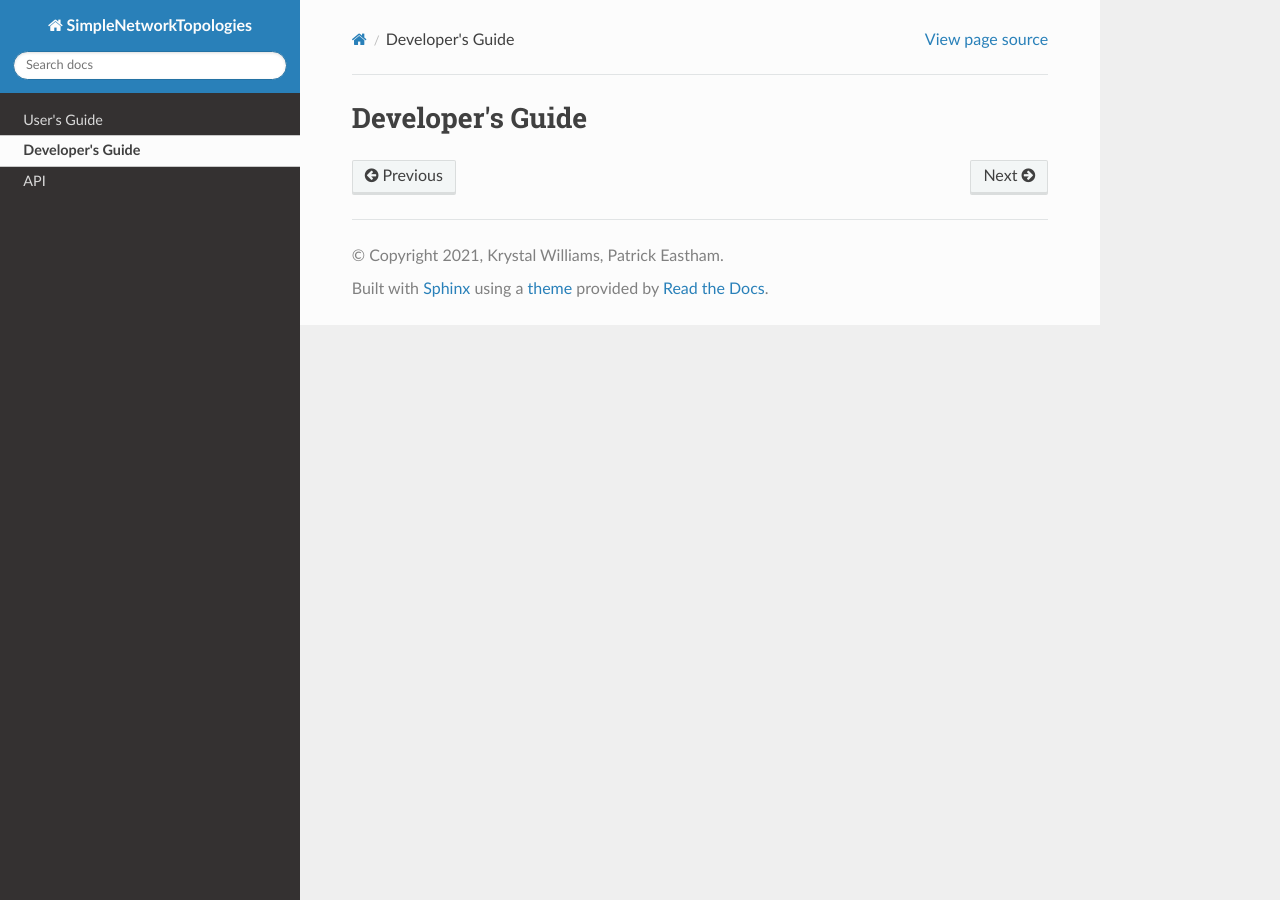
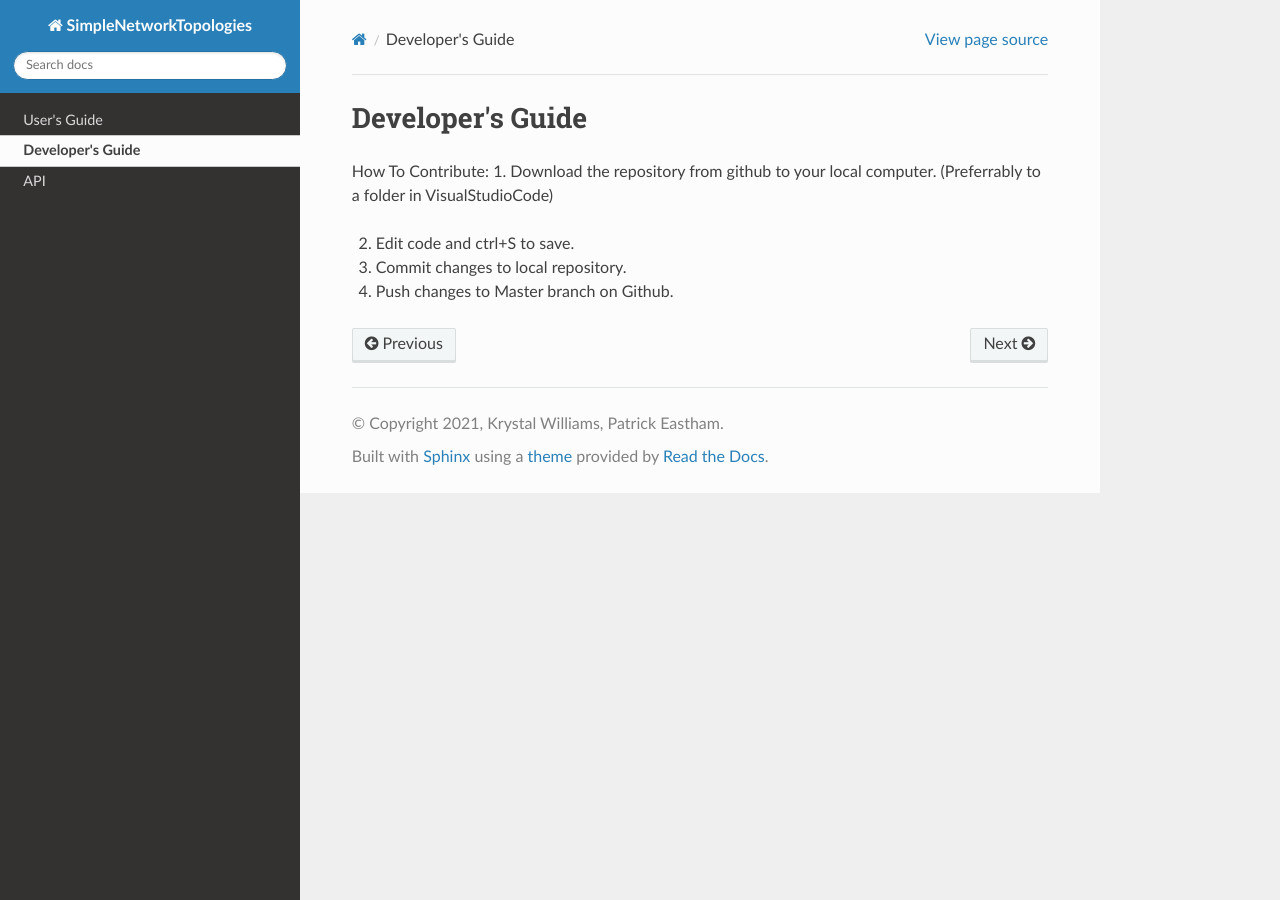
Before and after one commit to KrysEWilliams/SimpleNetworkTopologies, a Sphinx documentation site: the page built from docs/developerGuide.rst, in a window 1280 px wide. Built offline with Sphinx 7.4.7 and the Read the Docs theme 2.0.0, drawn with Linux system fonts in a browser that asks for light colours.

Commit message:
Update developerGuide.rst

```diff
--- a/docs/developerGuide.rst
+++ b/docs/developerGuide.rst
@@ -3,5 +3,14 @@
 Developer\'s Guide
 ******************
 
+How To Contribute:
+1. Download the repository from github to your local computer. (Preferrably to a folder in VisualStudioCode)
+
+2. Edit code and ctrl+S to save.
+
+3. Commit changes to local repository.
+
+4. Push changes to Master branch on Github.
+
 .. toctree::
     :hidden:
```
